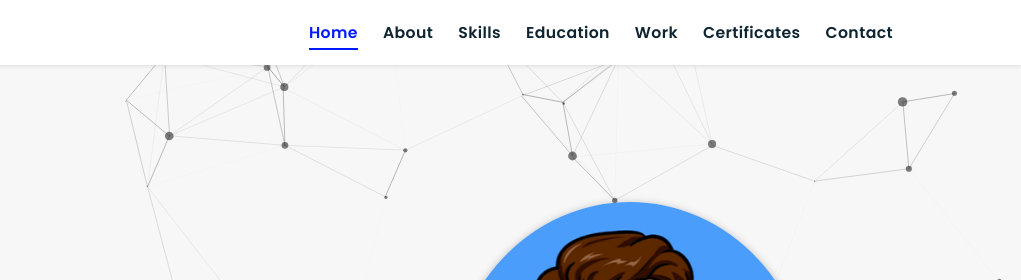
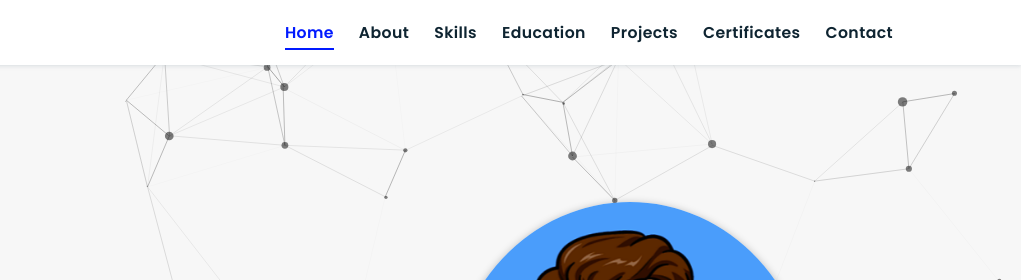
Before and after one commit to theycallmesabb/portfolio, a plain HTML site: page index.html in a window 1280 px wide. Shown: the top 280 px of the page, 259-1280 px from the left. Drawn offline with nearby package versions, Linux system fonts and the light colour scheme.

Commit message:
pro changedoncemore

```diff
--- a/index.html
+++ b/index.html
@@ -29,7 +29,7 @@
       <li><a href="#about">About</a></li>
       <li><a href="#skills">Skills</a></li>
       <li><a href="#education">Education</a></li>
-      <li><a href="#work">Work</a></li>
+      <li><a href="#work">Projects</a></li>
       <li><a href="certificate.html">Certificates</a></li>
       <li><a href="#contact">Contact</a></li>
     </ul>
@@ -118,6 +118,8 @@
   </div>
 </section>
 
+
+
 <!-- Work Section -->
 <section class="work" id="work">
   <h2 class="heading"><i class="fas fa-laptop-code"></i> Projects <span>Made</span></h2>
```
